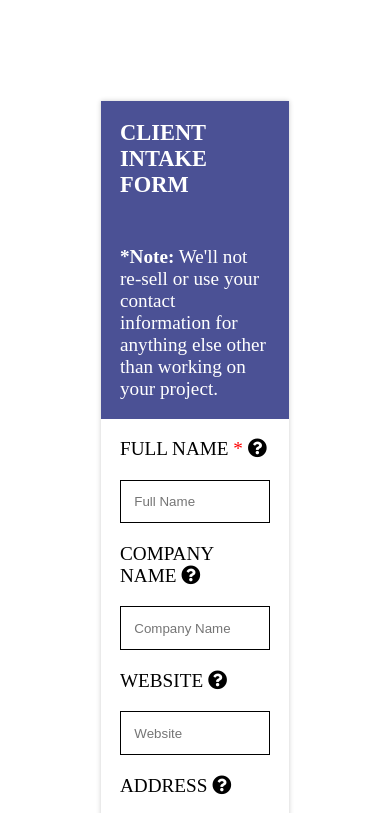
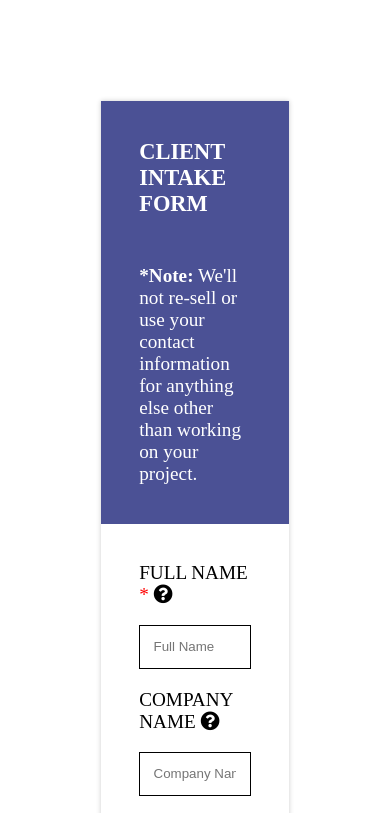
Before and after one commit to oyintoboss/ClientFormIntake, a plain HTML site: page index.html in a window 390 px wide. Shown: the top 813 px of the page. Drawn offline with Linux system fonts and the light colour scheme.

Commit message:
Client Intake Update

```diff
--- a/style.css
+++ b/style.css
@@ -34,10 +34,6 @@
     margin-bottom: 3rem;
   }
 
-  /* input:focus,
-  textarea:focus {
-    outline: 3px solid rgba(0, 0, 0, 0.2);
-  } */
 
   input,
   textarea,
@@ -107,16 +103,16 @@
 /*--x----- GLOBAL CSS -----x--*/
 
 /*-------- MEDIA QUERY WITH MINIMUM WIDTH OF 600PX --------*/
-  @media (min-width: 600px) {
+  /* @media (min-width: 600px) {
     .container {
       padding: 0;
     }
-  }
+  } */
   /*--x----- MEDIA QUERY WITH MINIMUM WIDTH OF 600PX -----x--*/
 
 
 /*-------- MEDIA QUERY WITH MINIMUM WIDTH OF 700PX --------*/
-  @media (min-width: 700px) {
+  /* @media (min-width: 700px) {
     .wrapper {
       display: grid;
       grid-template-columns: 1fr 2fr;
@@ -125,20 +121,29 @@
       padding: 2em 2em;
     }
 
-  }
+  } */
 
  /*--x----- MEDIA QUERY WITH MINIMUM WIDTH OF 700PX -----x--*/
 
 /*-------- (MOBILE FIRST) MEDIA QUERY WITH MAXIMUM WIDTH OF 700PX --------*/
    @media (max-width: 700px) {
-    .wrapper {
+
+     .container {
+      max-width: 500px;
+     /* width: 100%; */
+      margin-left: auto;
+      margin-right: auto;
+      padding: 4em;
+    }
+
+     .wrapper {
       display: grid;
       grid-template-columns: 2fr;
       justify-content: center;
     }
-    /* .wrapper > * {
+    .wrapper > * {
       padding: 2em 2em;
-    } */
+    }
     .input-width {
       grid-column: 1 / 3;
     }
```
